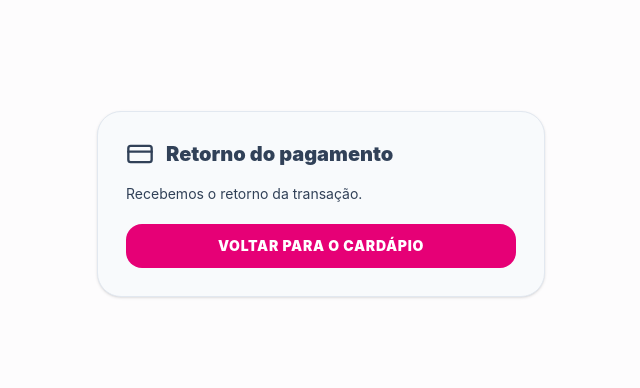
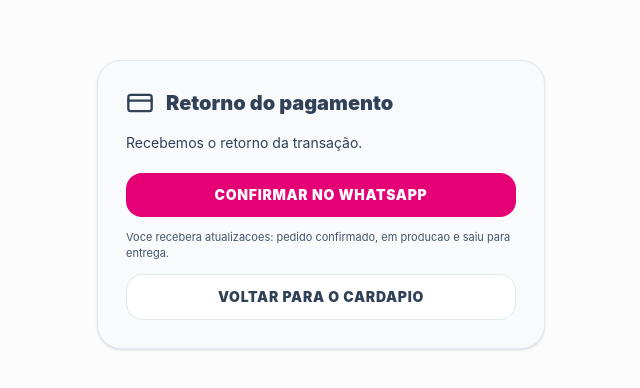
Before and after one commit to Dulelis/dulellis-menu, a Next.js app in the folder dulellis-menu/: page /retorno-pagamento in a window 1280 px wide. Shown: the part 196-584 px from the top of the page, without its empty margins (319-959 px from the left). Built offline with nearby package versions, Linux system fonts and the light colour scheme.

Commit message:
feat: retorno de pagamento com CTA para WhatsApp

```diff
--- a/dulellis-menu/app/retorno-pagamento/page.tsx
+++ b/dulellis-menu/app/retorno-pagamento/page.tsx
@@ -1,5 +1,7 @@
 import Link from "next/link";
 import { CheckCircle2, Clock3, CreditCard, XCircle } from "lucide-react";
+
+const WHATSAPP_LOJA = "5547988347100";
 
 function getStatusInfo(status: string) {
   const normalizado = status.trim().toLowerCase();
@@ -55,6 +57,15 @@
   const transactionId = params.transaction_id ?? "";
   const status = params.status ?? "";
   const info = getStatusInfo(status);
+  const mensagemWhatsapp = [
+    `Ola! ${info.titulo}.`,
+    `Status: ${status || "nao informado"}.`,
+    transactionId ? `Transacao: ${transactionId}.` : "",
+    "Pode confirmar meu pedido, por favor?",
+  ]
+    .filter(Boolean)
+    .join(" ");
+  const whatsappLink = `https://wa.me/${WHATSAPP_LOJA}?text=${encodeURIComponent(mensagemWhatsapp)}`;
 
   return (
     <main className="min-h-screen bg-[#FDFCFD] text-slate-900 flex items-center justify-center p-6">
@@ -73,12 +84,22 @@
             <p className="text-sm font-mono break-all text-slate-700">{transactionId}</p>
           </div>
         ) : null}
-
+        <a
+          href={whatsappLink}
+          target="_blank"
+          rel="noopener noreferrer"
+          className="block w-full text-center bg-pink-600 text-white py-3 rounded-2xl font-black uppercase tracking-wider text-sm"
+        >
+          Confirmar no WhatsApp
+        </a>
+        <p className="text-[11px] text-slate-600 mt-3 mb-3">
+          Voce recebera atualizacoes: pedido confirmado, em producao e saiu para entrega.
+        </p>
         <Link
           href="/"
-          className="block w-full text-center bg-pink-600 text-white py-3 rounded-2xl font-black uppercase tracking-wider text-sm"
+          className="block w-full text-center bg-white border border-slate-200 text-slate-700 py-3 rounded-2xl font-black uppercase tracking-wider text-sm"
         >
-          Voltar para o cardápio
+          Voltar para o cardapio
         </Link>
       </section>
     </main>
```
